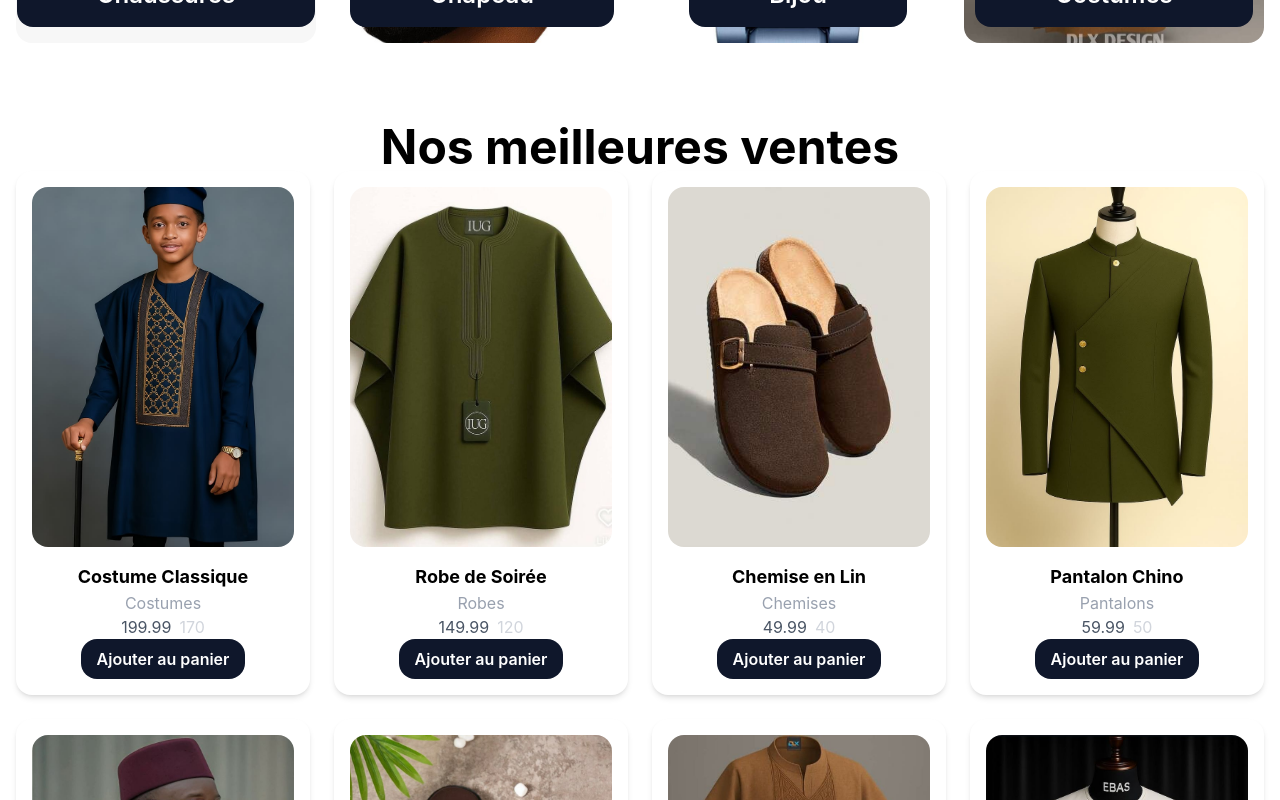
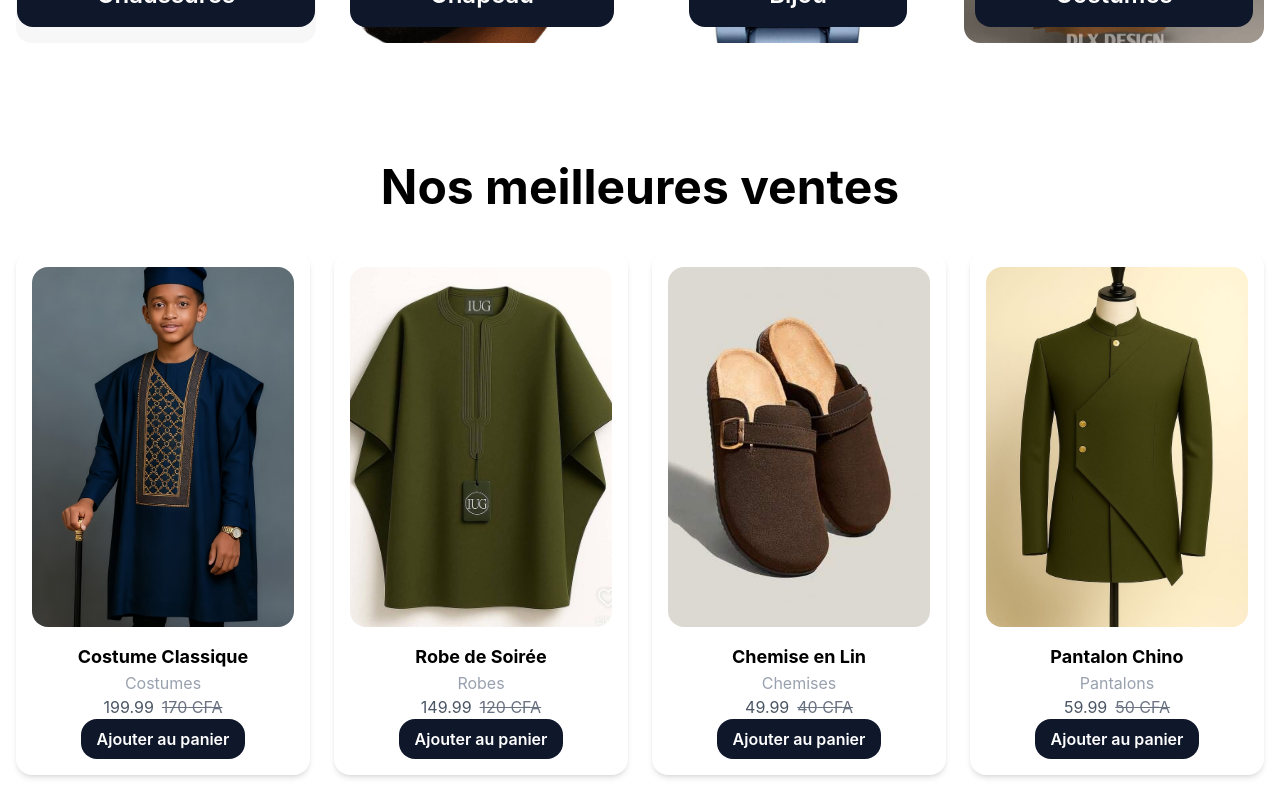
Before and after one commit to muslimdrame37-oss/Projet1-React, a React (Vite) app: page / in a window 1280 px wide. Shown: the part 1220-2020 px from the top of the page. Built offline with nearby package versions, Linux system fonts and the light colour scheme.

Commit message:
J'ai barré les anciens prix au niveau des cardProducts.

```diff
--- a/src/App.tsx
+++ b/src/App.tsx
@@ -108,13 +108,13 @@ function App() {
           </Container>
         </section>
 
-        <section className="mt-20">
+        <section className="mt-30">
           <Container>
             <div className="flex items-center justify-center">
               <p className="text-5xl font-bold">Nos meilleures ventes</p>
             </div>
 
-            <div className="grid gap-6 md:grid-cols-2 lg:grid-cols-4 ">
+            <div className="grid gap-6 md:grid-cols-2 lg:grid-cols-4 mt-10">
               {products.map((product) => (
                 <ProductCard key={product.id} product={product} />
               ))}
--- a/src/composants/ProductCard.tsx
+++ b/src/composants/ProductCard.tsx
@@ -15,7 +15,7 @@ export default function ProductCard({ product }: Props) {
       <p className="text-md text-gray-400">{product.category}</p>
       <div className="flex items-center justify-center gap-2">
         <p className="text-gray-600">{product.price}</p>
-        <p className="text-gray-300">{product.discount}</p>
+        <p className=" line-through text-gray-500">{product.discount} CFA</p>
       </div>
       <Button variant="primary" className="">
         Ajouter au panier
```
